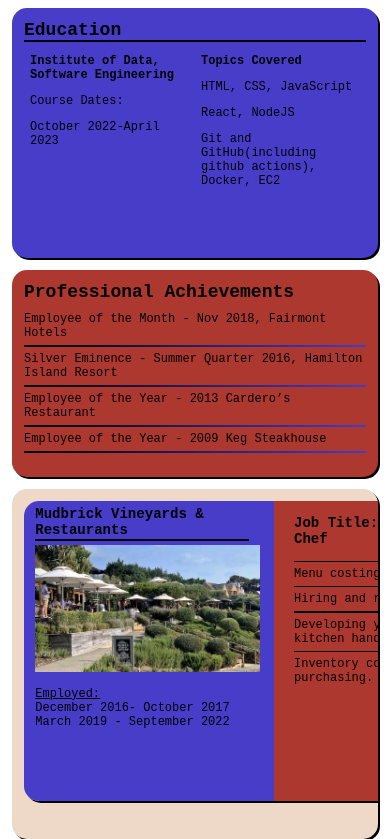
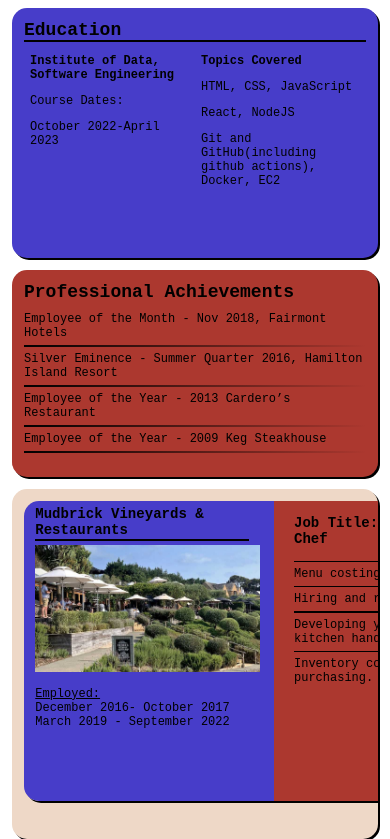
Before and after one commit to Chrisbkyle/Resume, a website: page index.html in a window 390 px wide. Shown: the part 1821-2660 px from the top of the page. Drawn offline with Linux system fonts and the light colour scheme.

Commit message:
just add water...fix achievements

```diff
--- a/styles.css
+++ b/styles.css
@@ -566,6 +566,9 @@
         grid-column-end: 1;
         background-color: var(--secondary);
     }
+    .achievements > div {
+        background: linear-gradient(90deg, black, var(--secondary));
+    }
     .cardSlider {
         grid-column-start: 1;
         grid-column-end: 1;
```
